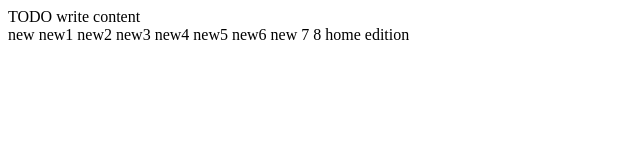
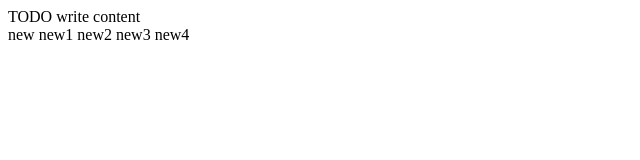
Before and after one commit to Hlushakov/project, a website: page public_html/index.html in a window 1280 px wide. Shown: the whole page, without its empty margins (0-640 px from the left). Drawn offline with Linux system fonts and the light colour scheme.

Commit message:
new text home edition 2

```diff
--- a/public_html/index.html
+++ b/public_html/index.html
@@ -17,8 +17,5 @@ and open the template in the editor.
                 new2
                 new3
                 new4
-                new5 new6
-                new 7 8
-                home edition
     </body>
 </html>
```
Also changed, not shown: 1 other file.
